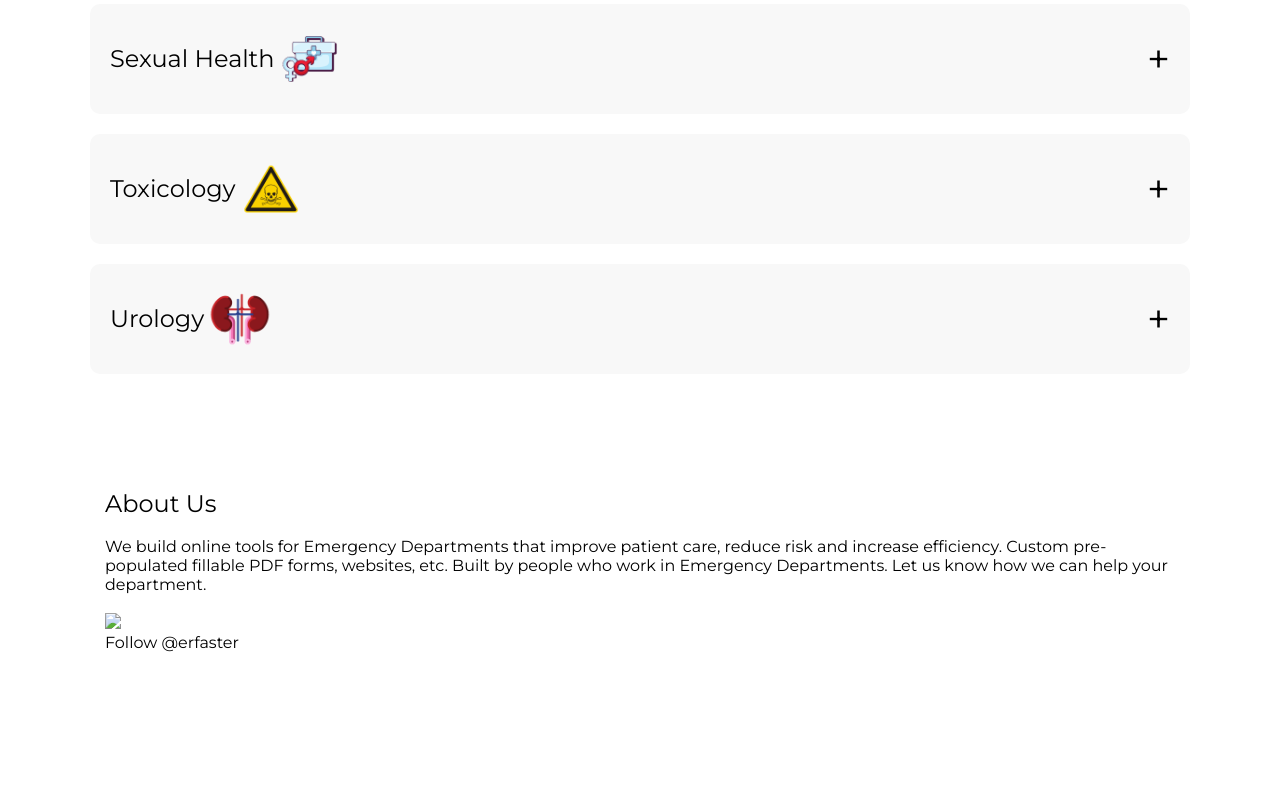
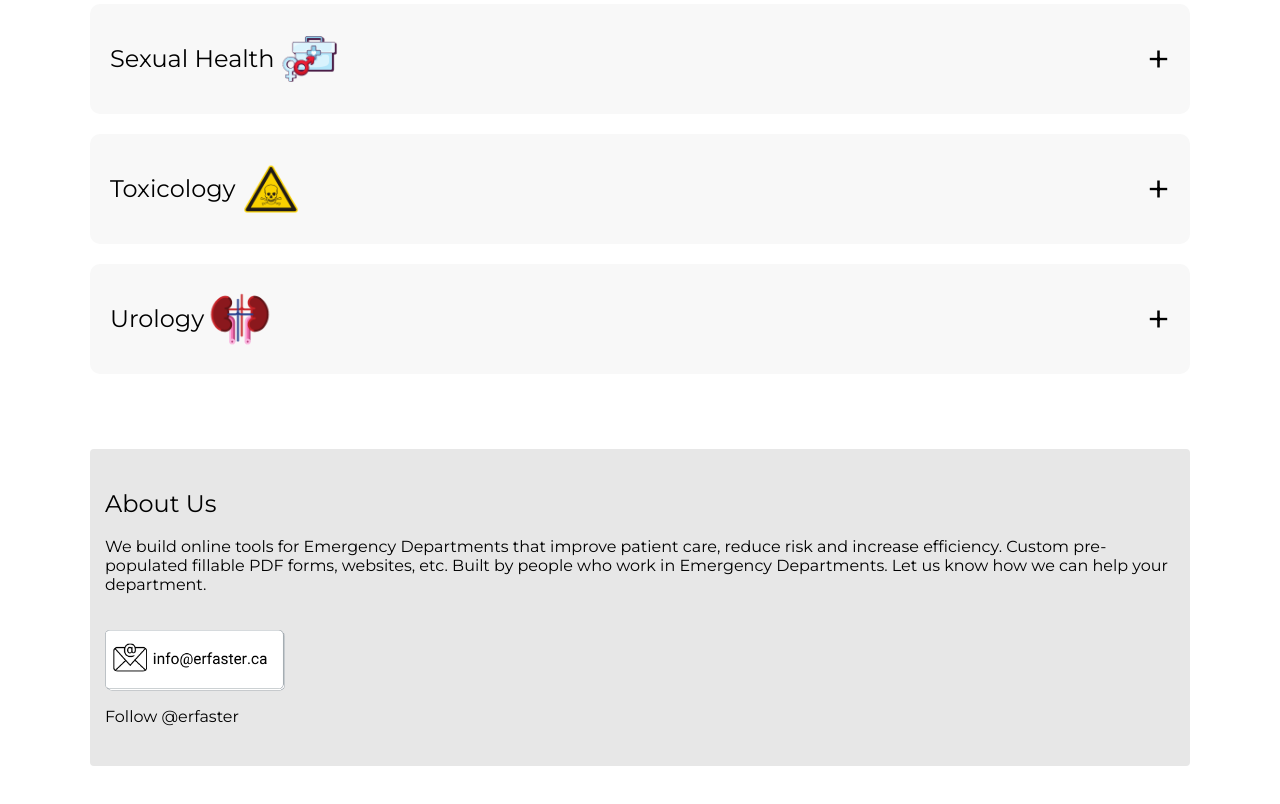
Before and after one commit to jdc9111/Handouts2, a plain HTML site: page index.html in a window 1280 px wide. Shown: the part 2441-3245 px from the top of the page. Drawn offline with Linux system fonts and the light colour scheme.

Commit message:
fixed email

```diff
--- a/style.css
+++ b/style.css
@@ -114,9 +114,11 @@ li {
 }
 
 .footer {
+  background-color: rgb(231, 231, 231);
   color: black;
   margin-top: 75px;
   margin-bottom: 250px;
+  border-radius: 4px;
 
   padding: 40px 15px 40px 15px;
 }
@@ -128,3 +130,7 @@ li {
 .icon {
   width: 70px;
 }
+
+.erfaster {
+  width: 180px;
+}
```
Also changed, not shown: images/emailbutton.png (added).
